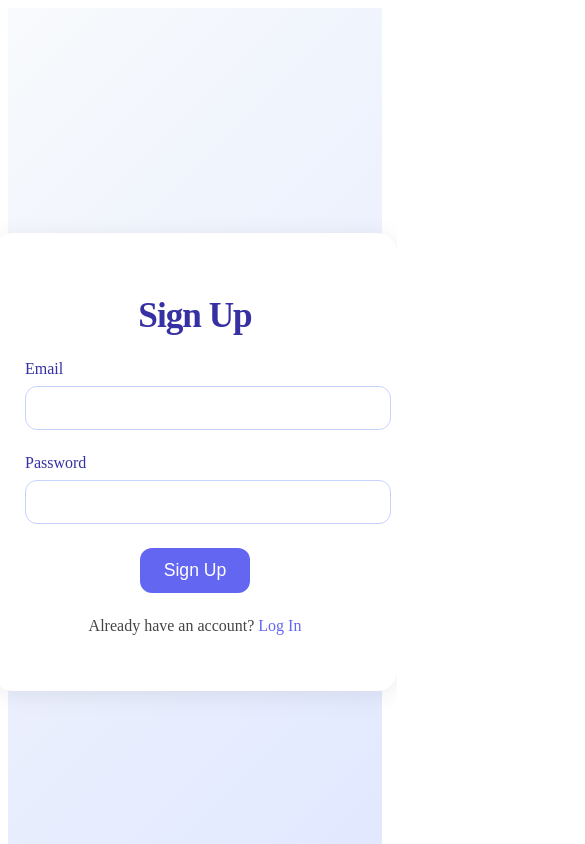
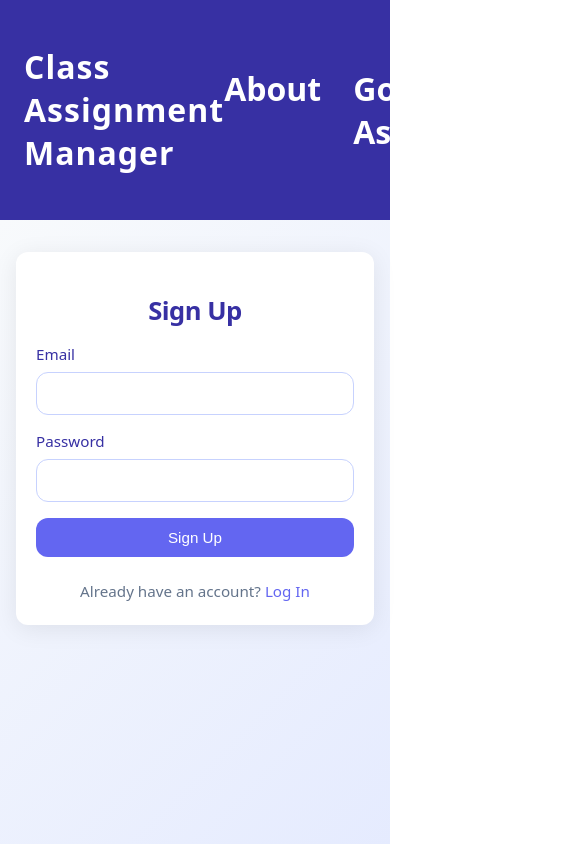
Before and after one commit to Anvar823/class_manager, a SvelteKit app: page /signup in a window 390 px wide. Shown: the top 844 px of the page, 585 px wide, since content can reach past the window. Built offline with nearby package versions, Linux system fonts and the light colour scheme; no server answers.

Commit message:
tried to add movile version

```diff
--- a/src/routes/signup/+page.svelte
+++ b/src/routes/signup/+page.svelte
@@ -1,4 +1,5 @@
 <script>
+  import Header from '$lib/components/Header.svelte';
   import { signUp } from '$lib/auth';
   import { goto } from '$app/navigation';
 
@@ -15,6 +16,8 @@
     }
   };
 </script>
+
+<Header />
 
 <div class="container">
   <div class="card">
@@ -42,6 +45,11 @@
 </div>
 
 <style>
+  :global(body) {
+    margin: 0;
+    font-family: system-ui, -apple-system, BlinkMacSystemFont, 'Segoe UI', Roboto, Oxygen, Ubuntu, Cantarell, sans-serif;
+  }
+
   .container {
     min-height: 100vh;
     display: flex;
@@ -49,31 +57,30 @@
     align-items: center;
     justify-content: center;
     background: linear-gradient(135deg, #f8fafc 0%, #e0e7ff 100%);
-		padding: 2rem;
+    padding: 1rem;
   }
 
   .card {
     background: white;
-		padding: 2.5rem 2rem;
-		border-radius: 1.25rem;
+    padding: 2rem 1.5rem;
+    border-radius: 1rem;
     box-shadow: 0 4px 24px rgba(0, 0, 0, 0.08);
-		min-width: 340px;
-		text-align: center;
     width: 100%;
     max-width: 400px;
-		overflow: hidden;
+    box-sizing: border-box;
   }
 
   .card h1 {
-		font-size: 2.2rem;
+    font-size: 1.8rem;
     font-weight: 700;
-		margin-bottom: 1.5rem;
+    margin-bottom: 1.25rem;
     color: #3730a3;
-		letter-spacing: -1px;
+    letter-spacing: -0.5px;
+    text-align: center;
   }
 
   .form-group {
-		margin-bottom: 1.5rem;
+    margin-bottom: 1.25rem;
   }
 
   .form-group label {
@@ -82,6 +89,7 @@
     font-weight: 500;
     color: #3730a3;
     text-align: left;
+    font-size: 0.95rem;
   }
 
   .input-field {
@@ -92,33 +100,36 @@
     font-size: 1rem;
     font-family: inherit;
     color: #3730a3;
+    box-sizing: border-box;
   }
 
   .input-field:focus {
     border-color: #6366f1;
     outline: none;
+    box-shadow: 0 0 0 2px rgba(99, 102, 241, 0.2);
   }
 
   .error {
     color: #e53e3e;
     font-size: 0.875rem;
-		margin-top: 0.25rem;
+    margin: -0.5rem 0 0.75rem 0;
     text-align: left;
   }
 
   .button-group {
     display: flex;
     justify-content: center;
-		gap: 1rem;
+    margin-top: 0.5rem;
   }
 
   .button-group button {
-		padding: 0.75rem 1.5rem;
+    width: 100%;
+    padding: 0.75rem;
     border-radius: 0.75rem;
     font-weight: 500;
-		font-size: 1.1rem;
+    font-size: 1rem;
     cursor: pointer;
-		transition: background 0.2s;
+    transition: all 0.2s;
     background: #6366f1;
     color: white;
     border: none;
@@ -126,24 +137,79 @@
 
   .button-group button:hover {
     background: #4f46e5;
+    transform: translateY(-1px);
+  }
+
+  .button-group button:active {
+    transform: translateY(0);
   }
 
   .login-link {
     margin-top: 1.5rem;
+    text-align: center;
   }
 
   .login-link p {
-		font-size: 1rem;
-		color: #444;
+    font-size: 0.95rem;
+    color: #64748b;
+    margin: 0;
   }
 
   .login-link a {
     color: #6366f1;
     text-decoration: none;
     font-weight: 500;
+    transition: color 0.2s;
   }
 
   .login-link a:hover {
+    color: #4f46e5;
     text-decoration: underline;
   }
+
+  /* Responsive adjustments */
+  @media (max-width: 480px) {
+    .container {
+      padding: 1rem;
+      justify-content: flex-start;
+      padding-top: 2rem;
+    }
+
+    .card {
+      padding: 1.5rem 1.25rem;
+      border-radius: 0.75rem;
+    }
+
+    .card h1 {
+      font-size: 1.6rem;
+      margin-bottom: 1rem;
+    }
+
+    .form-group {
+      margin-bottom: 1rem;
+    }
+
+    .input-field {
+      padding: 0.65rem;
+      font-size: 0.95rem;
+    }
+
+    .button-group button {
+      padding: 0.7rem;
+      font-size: 0.95rem;
+    }
+  }
+
+  @media (max-width: 360px) {
+    .card {
+      padding: 1.25rem 1rem;
+    }
+    .card h1 {
+      font-size: 1.5rem;
+    }
+
+    .login-link p {
+      font-size: 0.9rem;
+    }
+  }
 </style>
```
Lines whose indentation alone changed are shown as unchanged.
